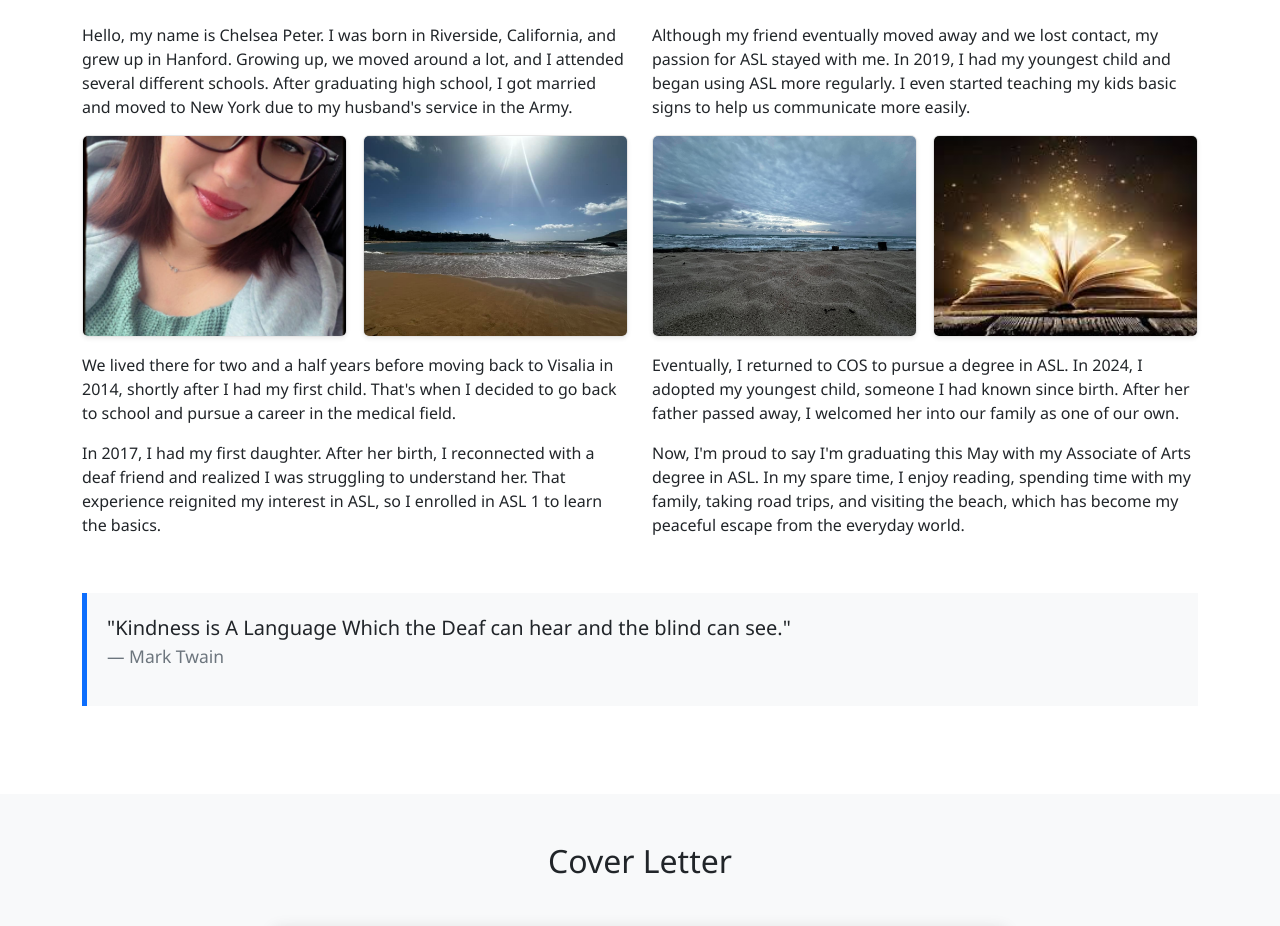
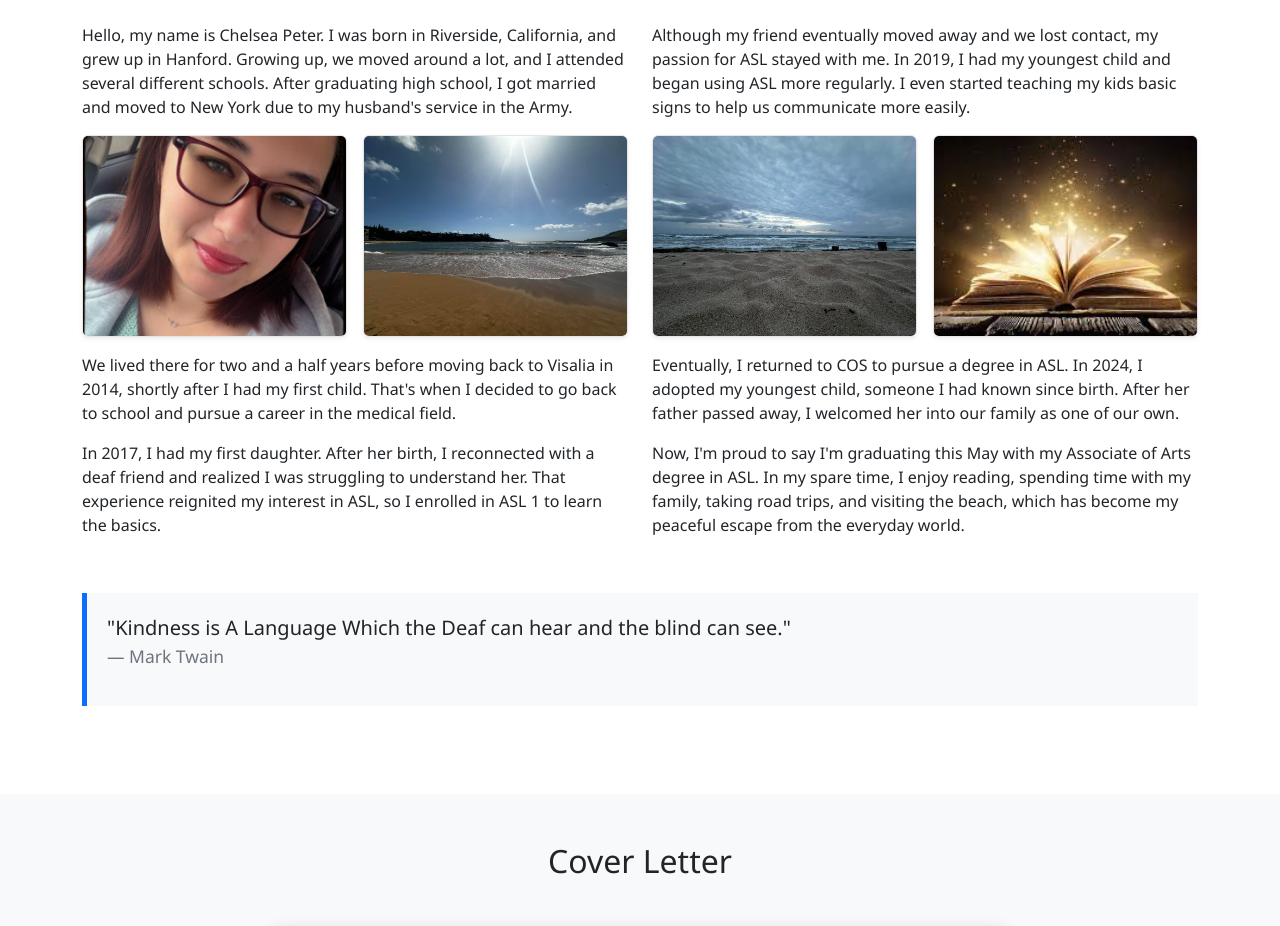
Before and after one commit to chelseacpeter/chelseacpeter.github.io, a plain HTML site: page index.html in a window 1280 px wide. Shown: the part 1020-1946 px from the top of the page. Drawn offline with nearby package versions, Linux system fonts and the light colour scheme.

Commit message:
Updated picture

```diff
--- a/index.html
+++ b/index.html
@@ -441,7 +441,7 @@ footer a:hover {
                 <div class="row mb-3 g-3">
                     <div class="col-md-6">
                         <div class="about-photo-frame rounded overflow-hidden shadow-sm">
-                            <img src="Chelsea2.jpg" alt="Chelsea with family" class="img-fluid w-100" style="object-fit: cover; height: 200px;">
+                            <img src="Chelsea3.png" alt="Chelsea with family" class="img-fluid w-100" style="object-fit: cover; height: 200px;">
                         </div>
                     </div>
                     <div class="col-md-6">
```
Also changed, not shown: Chelsea3.png (added).
